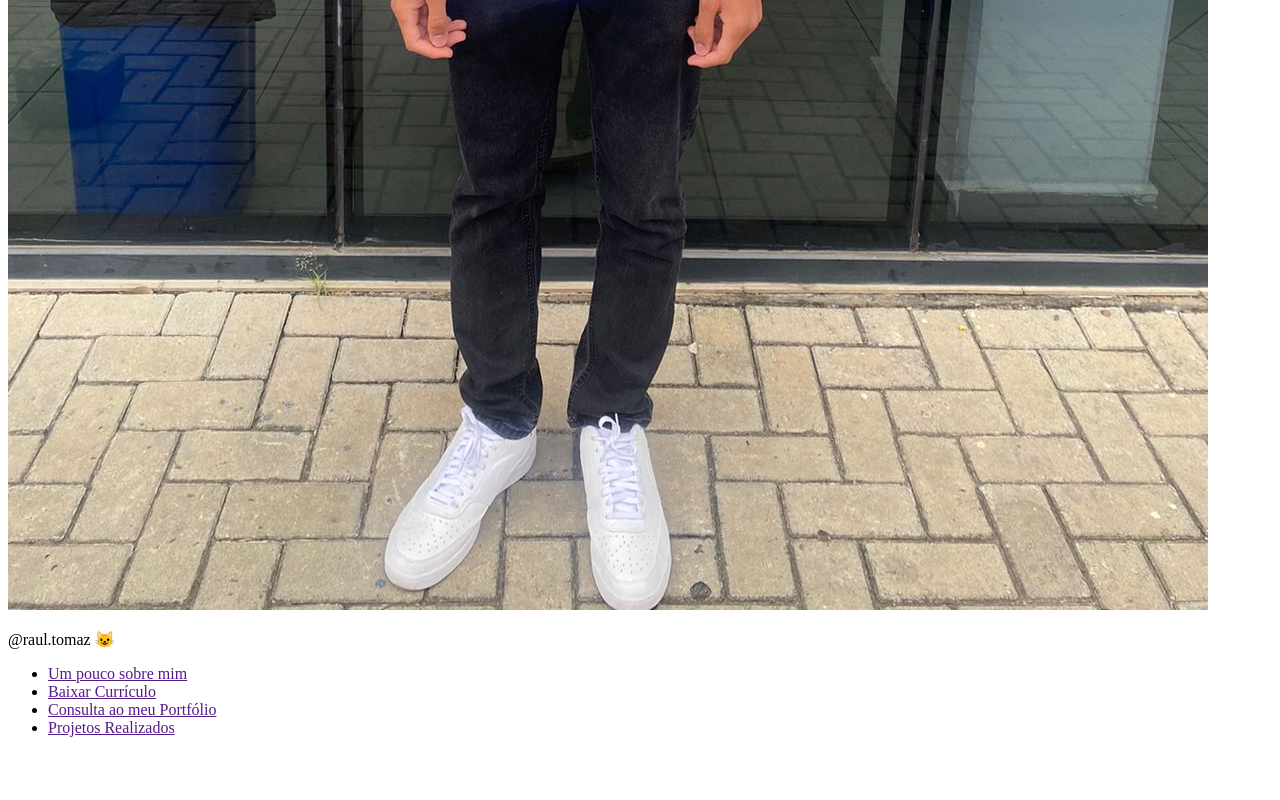
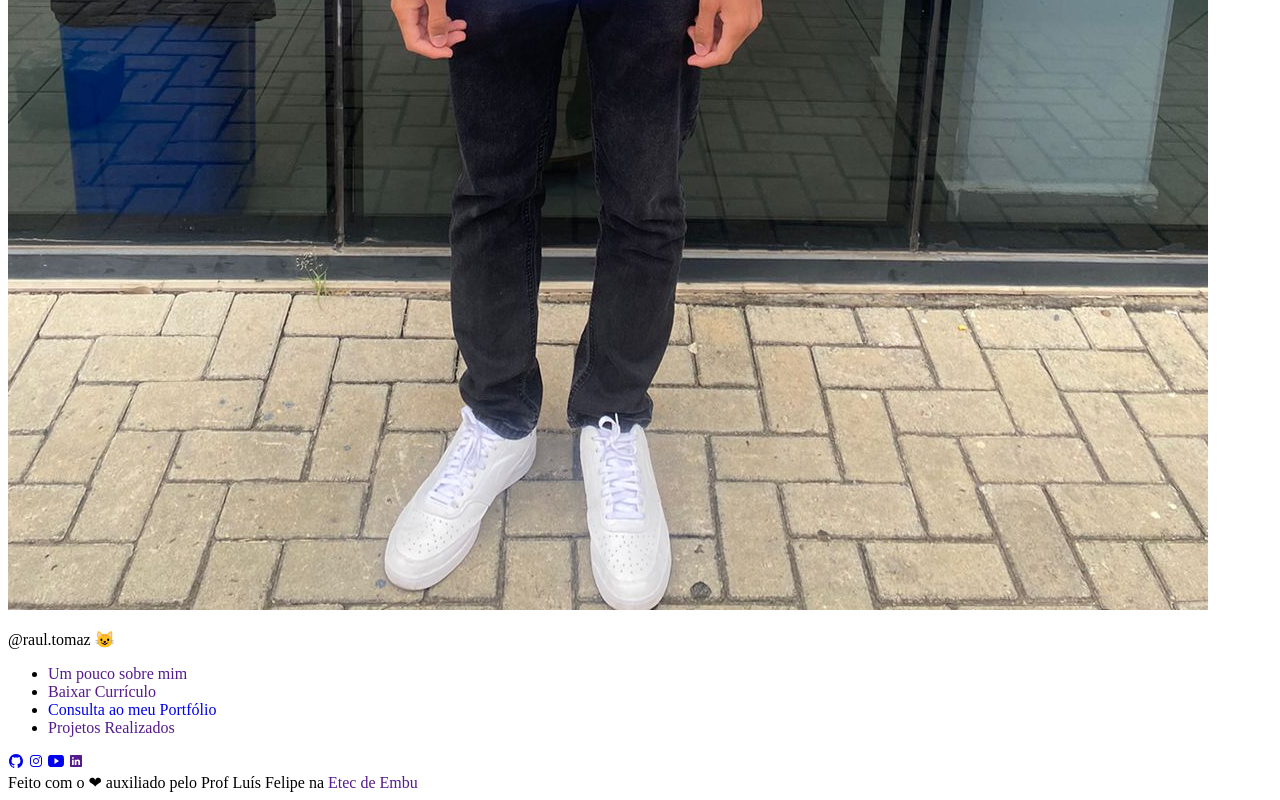
Before and after one commit to raulcommits/Portfolio, a plain HTML site: page index.html in a window 1280 px wide. Shown: the part 998-1798 px from the top of the page. Before the commit the page ends 1751 px from the top, so only its background shows below. Drawn offline with nearby package versions, Linux system fonts and the light colour scheme.

Commit message:
Finalizando a parte HTML do Portfólio

```diff
--- a/css/portfolio.css
+++ b/css/portfolio.css
@@ -0,0 +1,3 @@
+a {
+    text-decoration: none;
+}
--- a/index.html
+++ b/index.html
@@ -14,19 +14,24 @@
             <p>@raul.tomaz 😺</p>
         </div>
         <ul>
-            <li>
-                <a href="">Um pouco sobre mim</a>
-            </li>
-            <li>
-                <a href="">Baixar Currículo</a>
-            </li>
-            <li>
-                <a href="">Consulta ao meu Portfólio</a>
-            </li>
-            <li>
-                <a href="">Projetos Realizados</a>
-            </li>
+            <li><a href="">Um pouco sobre mim</a></li>
+            <li><a href="">Baixar Currículo</a></li>
+            <li><a href="https://github.com/raulcommits/Portfolio">Consulta ao meu Portfólio</a></li>
+            <li><a href="">Projetos Realizados</a></li>
         </ul>
+
+        <div>
+            <a href="https://github.com/raulcommits" target="_blank"><ion-icon name="logo-github"></ion-icon></a>
+            <a href="https://www.instagram.com/raul.tomaz/" target="_blank"><ion-icon name="logo-instagram"></ion-icon></a>
+            <a href="https://www.youtube.com/@raultomaz5647" target="_blank"><ion-icon name="logo-youtube"></ion-icon></a>
+            <a href=""><ion-icon name="logo-linkedin"></ion-icon></a>
+        </div>
     </div>
+
+    <footer>
+        Feito com o ❤ auxiliado pelo Prof Luís Felipe na <a href="">Etec de Embu</a>
+    </footer>
+
+    <script src="https://unpkg.com/ionicons@4.5.10-0/dist/ionicons.js"></script>
 </body>
 </html>
```
